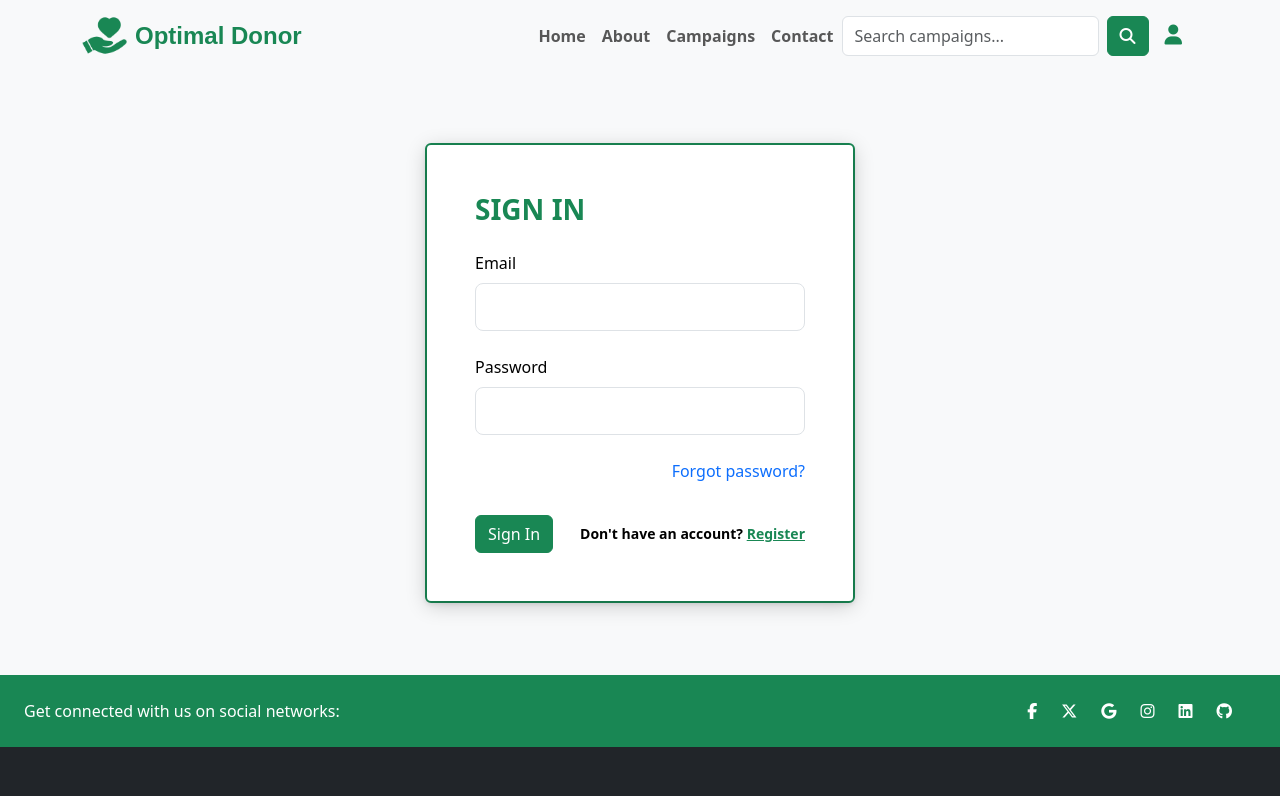
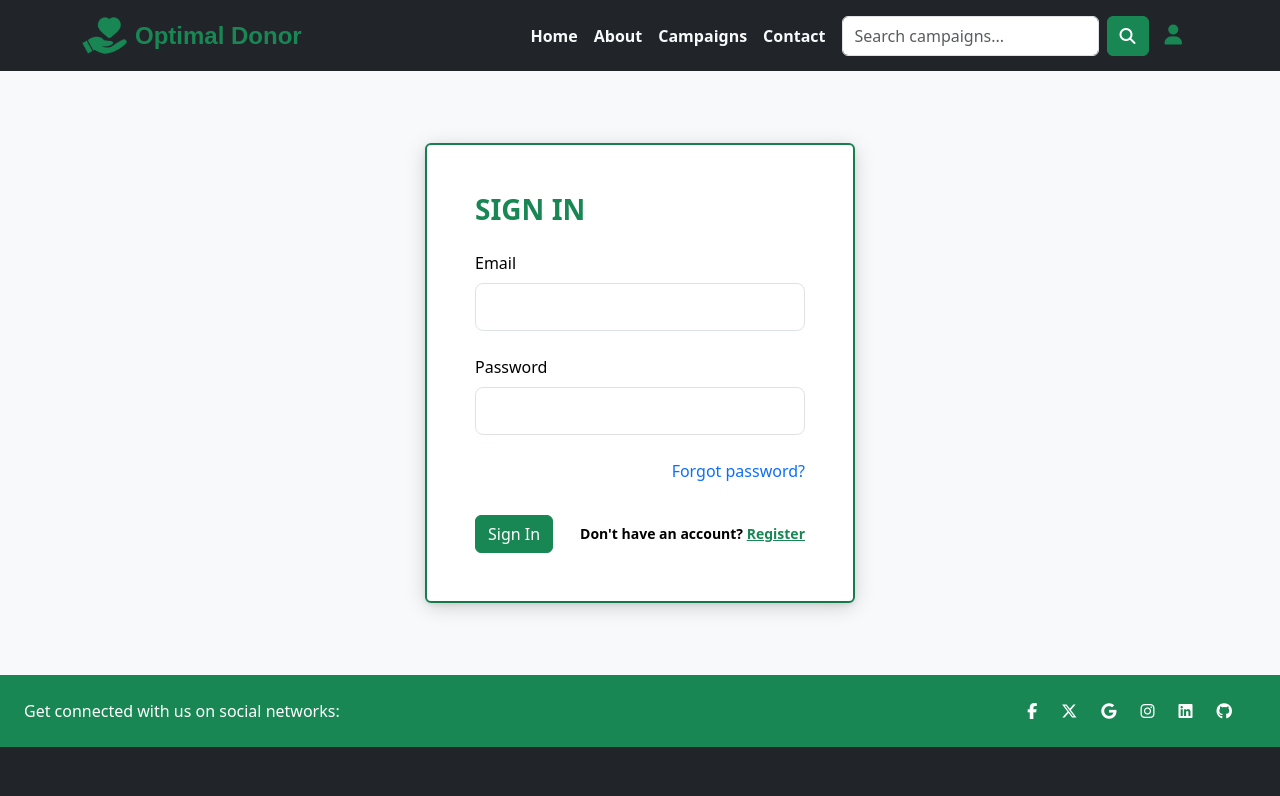
Before and after one commit to CIHYALACE/Optimal_Donor, a React (Vite) app in the folder frontend/: page /login in a window 1280 px wide. Shown: the top 796 px of the page. Built offline with nearby package versions, Linux system fonts and the light colour scheme; no server answers; a web font is replaced by a local one.

Commit message:
Enhance: Modify the header UI

```diff
--- a/frontend/src/components/layout/Header.jsx
+++ b/frontend/src/components/layout/Header.jsx
@@ -17,9 +17,9 @@ export default function Header() {
         }
     };
   return (
-    <Navbar expand="lg" className="bg-body-tertiary position-sticky top-0 z-1">
+    <Navbar expand="lg" className="bg-dark position-sticky top-0 z-1">
       <Container>
-        <Navbar.Toggle aria-controls="basic-navbar-nav" />
+        <Navbar.Toggle aria-controls="basic-navbar-nav" style={{backgroundColor:"white"}} />
         <Navbar.Brand href="\" className="font-weight-bold fs-md-3 fw-bold big-shoulders d-flex align-items-center flex-row gap-2">
           <img
             alt=""
@@ -35,11 +35,11 @@ export default function Header() {
         </NavLink>
         <Navbar.Collapse id="basic-navbar-nav">
           <Nav className="ms-auto fw-bold">
-            <Nav.Link className="nav-link" href="\">Home</Nav.Link>
-            <Nav.Link className="nav-link" href="/about">About</Nav.Link>
-            <Nav.Link className={"nav-link"} href="/campaigns">Campaigns</Nav.Link>
-            <Nav.Link className="nav-link" href="#contact-section">Contact</Nav.Link>
-            <form className="d-flex ms-auto" onSubmit={handleSearch}>
+            <Nav.Link className="nav-link text-light" href="\">Home</Nav.Link>
+            <Nav.Link className="nav-link text-light" href="/about">About</Nav.Link>
+            <Nav.Link className="nav-link text-light" href="/campaigns">Campaigns</Nav.Link>
+            <Nav.Link className="nav-link text-light me-2" href="#contact-section">Contact</Nav.Link>
+            <form className="d-flex" onSubmit={handleSearch}>
                     <input
                         type="text"
                         className="form-control me-2"
```
